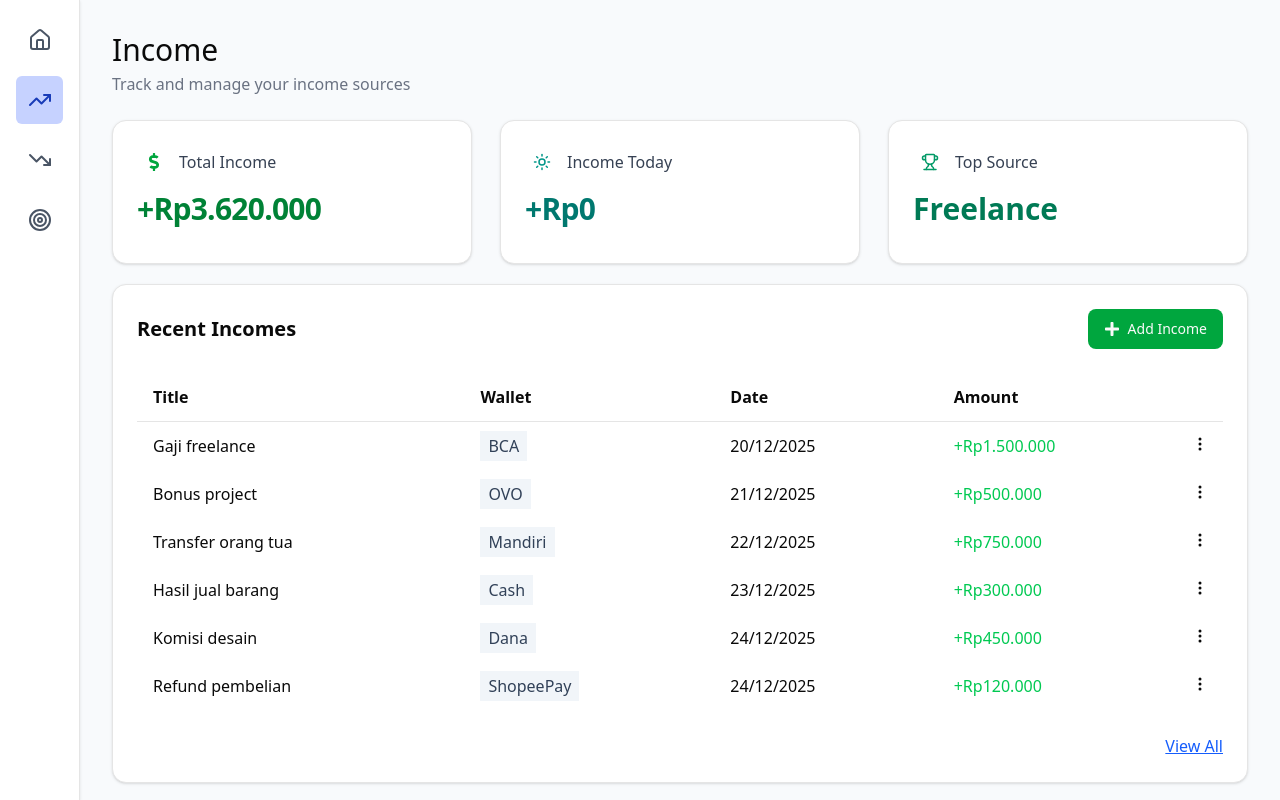
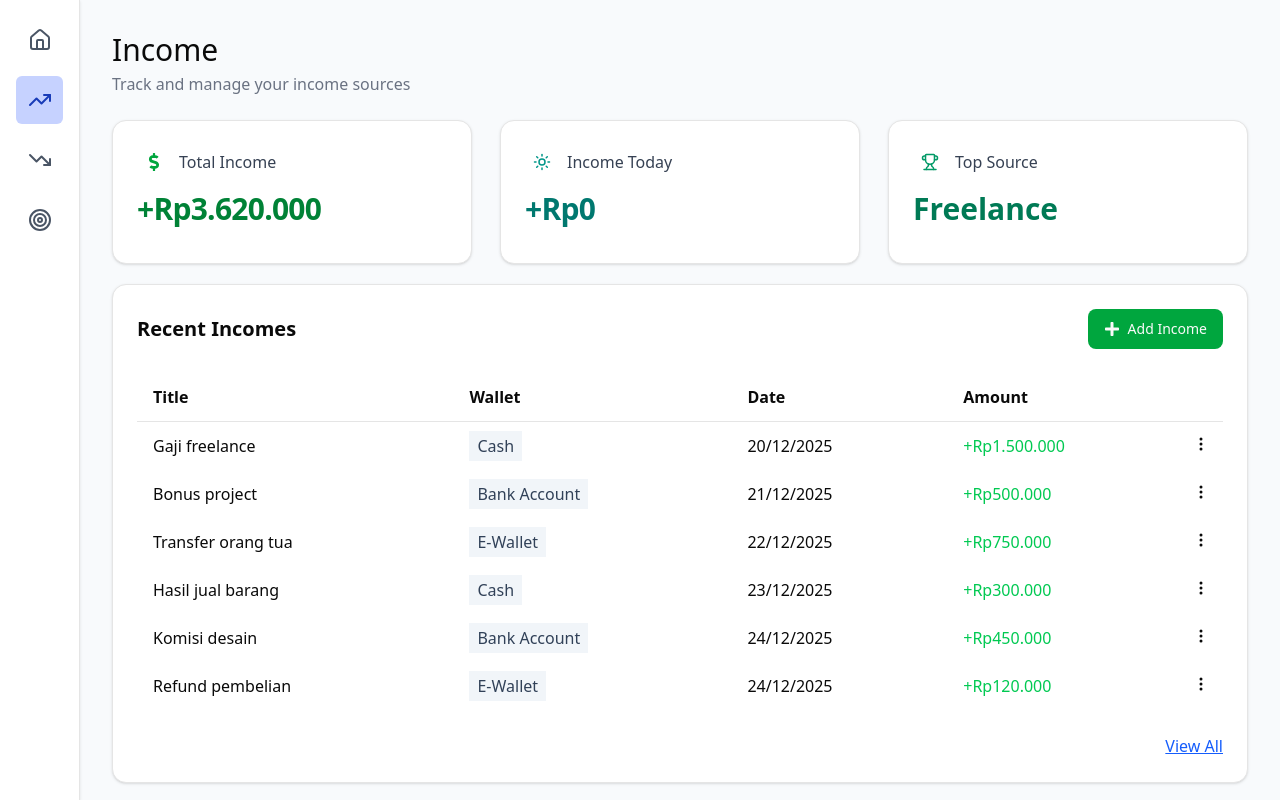
Before and after one commit to mlwy4id/FP2-PWEB-Monthly-Finance-Tracker, a React (Vite) app in the folder frontend/: page /income in a window 1280 px wide. Built offline with nearby package versions, Linux system fonts and the light colour scheme.

Commit message:
add wallet name and category name format

```diff
--- a/frontend/src/mocks/expenseMock.js
+++ b/frontend/src/mocks/expenseMock.js
@@ -1,58 +1,58 @@
 export const mockExpenses = [
   {
-    id: 'mwlmlwm',
+    id: "mwlmlwm",
     date: "2025-12-20",
     title: "Ngopi sore",
     amount: 18000,
-    wallet: "Cash",
-    category: "Food",
+    wallet: "w1",
+    category: "c1",
   },
   {
-    id: 'aodjwodwo',
+    id: "aodjwodwo",
     date: "2025-12-21",
     title: "Bensin motor",
     amount: 25000,
-    wallet: "OVO",
-    category: "Transport",
+    wallet: "w2",
+    category: "c2",
   },
   {
-    id: 'meowvmowevmwe',
+    id: "meowvmowevmwe",
     date: "2025-12-21",
     title: "Makan siang",
     amount: 32000,
-    wallet: "Gopay",
-    category: "Food",
+    wallet: "w3",
+    category: "c1",
   },
   {
-    id: 'aodmodwo',
+    id: "aodmodwo",
     date: "2025-12-22",
     title: "Beli sabun & odol",
     amount: 27000,
-    wallet: "ShopeePay",
-    category: "Needs",
+    wallet: "w1",
+    category: "c2",
   },
   {
-    id: 'jiqevjeovmvewm',
+    id: "jiqevjeovmvewm",
     date: "2025-12-23",
     title: "Langganan Spotify",
     amount: 54000,
-    wallet: "Debit BCA",
-    category: "Subscription",
+    wallet: "w2",
+    category: "c3",
   },
   {
-    id: '0e2j2if2n',
+    id: "0e2j2if2n",
     date: "2025-12-24",
     title: "Nonton bioskop",
     amount: 45000,
-    wallet: "Dana",
-    category: "Entertainment",
+    wallet: "w3",
+    category: "c4",
   },
   {
-    id: 'vneivjw0v',
+    id: "vneivjw0v",
     date: "2025-12-24",
     title: "Beli buku",
     amount: 75000,
-    wallet: "Debit Mandiri",
-    category: "Education",
+    wallet: "w1",
+    category: "c3",
   },
 ];
--- a/frontend/src/mocks/incomeMock.js
+++ b/frontend/src/mocks/incomeMock.js
@@ -4,41 +4,47 @@ export const mockIncomes = [
     date: "2025-12-20",
     title: "Gaji freelance",
     amount: 1500000,
-    wallet: "BCA",
+    wallet: "w1",
+    category: "c1",
   },
   {
     id: "inc002",
     date: "2025-12-21",
     title: "Bonus project",
     amount: 500000,
-    wallet: "OVO",
+    wallet: "w2",
+    category: "c2",
   },
   {
     id: "inc003",
     date: "2025-12-22",
     title: "Transfer orang tua",
     amount: 750000,
-    wallet: "Mandiri",
+    wallet: "w3",
+    category: "c3",
   },
   {
     id: "inc004",
     date: "2025-12-23",
     title: "Hasil jual barang",
     amount: 300000,
-    wallet: "Cash",
+    wallet: "w1",
+    category: "c2",
   },
   {
     id: "inc005",
     date: "2025-12-24",
     title: "Komisi desain",
     amount: 450000,
-    wallet: "Dana",
+    wallet: "w2",
+    category: "c1",
   },
   {
     id: "inc006",
     date: "2025-12-24",
     title: "Refund pembelian",
     amount: 120000,
-    wallet: "ShopeePay",
+    wallet: "w3",
+    category: "c4",
   },
 ];
--- a/frontend/src/pages/expense/components/RecentExpensesTable.jsx
+++ b/frontend/src/pages/expense/components/RecentExpensesTable.jsx
@@ -1,6 +1,7 @@
 import { DropdownMenuTrigger } from "@/components/ui/dropdown-menu";
 import useExpense from "@/store/useExpenseStore";
 import useModal from "@/store/useModalStore";
+import useWallet from "@/store/useWalletStore";
 import { dateFormat } from "@/utils/dateFormat";
 import { moneyFormat } from "@/utils/moneyFormat";
 import {
@@ -11,8 +12,14 @@ import {
 import { BsThreeDotsVertical } from "react-icons/bs";
 
 const RecentExpensesTable = () => {
+  const wallets = useWallet((state) => state.wallets)
   const expense = useExpense((state) => state.expenses);
   const openModal = useModal((state) => state.openModal);
+
+  const getCategoryName = (id) => {
+    const category = categories.find((c) => c.id === id);
+    return category.name;
+  }
 
   return (
     <table className="w-full">
@@ -33,7 +40,7 @@ const RecentExpensesTable = () => {
             <td className="py-3 px-4">{expense.title}</td>
             <td className="py-3 px-4">
               <span className="bg-slate-100 text-slate-700 px-2 py-1">
-                {expense.category}
+                {getCategoryName(expense.category)}
               </span>
             </td>
             <td className="py-3 px-4">{dateFormat(expense.date)}</td>
--- a/frontend/src/pages/income/components/IncomeForm.jsx
+++ b/frontend/src/pages/income/components/IncomeForm.jsx
@@ -34,7 +34,6 @@ const IncomeForm = () => {
     },
   });
 
-  console.log(isValid, errors);
   useEffect(() => {
     if (modalMode === "edit" && item) {
       reset({
--- a/frontend/src/pages/income/components/RecentIncomesTable.jsx
+++ b/frontend/src/pages/income/components/RecentIncomesTable.jsx
@@ -9,10 +9,17 @@ import {
 } from "@radix-ui/react-dropdown-menu";
 import { BsThreeDotsVertical } from "react-icons/bs";
 import useIncome from "@/store/useIncomeStore";
+import useWallet from "@/store/useWalletStore";
 
 const RecentIncomesTable = () => {
+  const wallets = useWallet((state) => state.wallets);
   const incomes = useIncome((state) => state.incomes);
   const openModal = useModal((state) => state.openModal);
+
+  const getWalletName = (id) => {
+    const wallet = wallets.find((w) => w.id === id);
+    return wallet.name;
+  };
 
   return (
     <table className="w-full">
@@ -33,7 +40,7 @@ const RecentIncomesTable = () => {
             <td className="py-3 px-4">{income.title}</td>
             <td className="py-3 px-4">
               <span className="bg-slate-100 text-slate-700 px-2 py-1">
-                {income.wallet}
+                {getWalletName(income.wallet)}
               </span>
             </td>
             <td className="py-3 px-4">{dateFormat(income.date)}</td>
```
